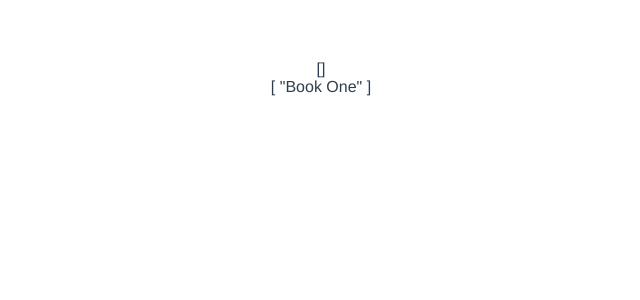
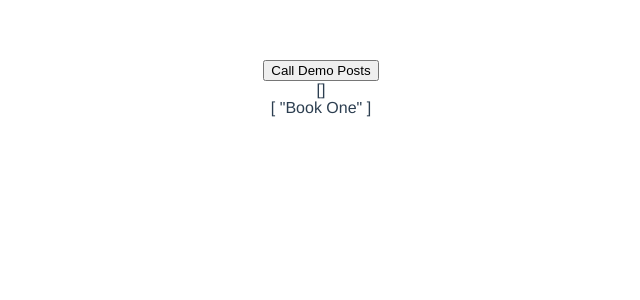
Before and after one commit to ProgrammarShakil/Fundamental_Vue_JS, a Vue app: page / in a window 1280 px wide. Shown: the top 300 px of the page, without its empty margins (319-959 px from the left). Built offline with nearby package versions, Linux system fonts and the light colour scheme; no server answers.

Commit message:
vue3 Methods

```diff
--- a/src/components/BookList.vue
+++ b/src/components/BookList.vue
@@ -1,32 +1,27 @@
 <template>
   <div>
+    <button @click="callDemoPosts()">Call Demo Posts</button>
     <div>{{ demoPosts }}</div>
     <div>{{ $store.state.bookList }}</div>
   </div>
 </template>
 
 <script>
-import { onMounted, computed, ref } from "vue";
+import { ref } from "vue";
 export default {
   setup() {
-    const studentFirstName = ref("Shakil");
-    const studentLastName = ref("Islam");
 
     const demoPosts = ref([]);
 
-    const studentFullName = computed(() => {
-      return `${studentFirstName.value} ${studentLastName.value}`;
-    });
-
-    onMounted(() => {
+    function callDemoPosts(){
       fetch("https://jsonplaceholder.typicode.com/todos/1")
         .then((response) => response.json())
         .then((data) => {
           demoPosts.value = data
         });
-    });
+    }
 
-    return { demoPosts, studentFullName };
+    return { callDemoPosts, demoPosts };
   },
 };
 </script>
```
